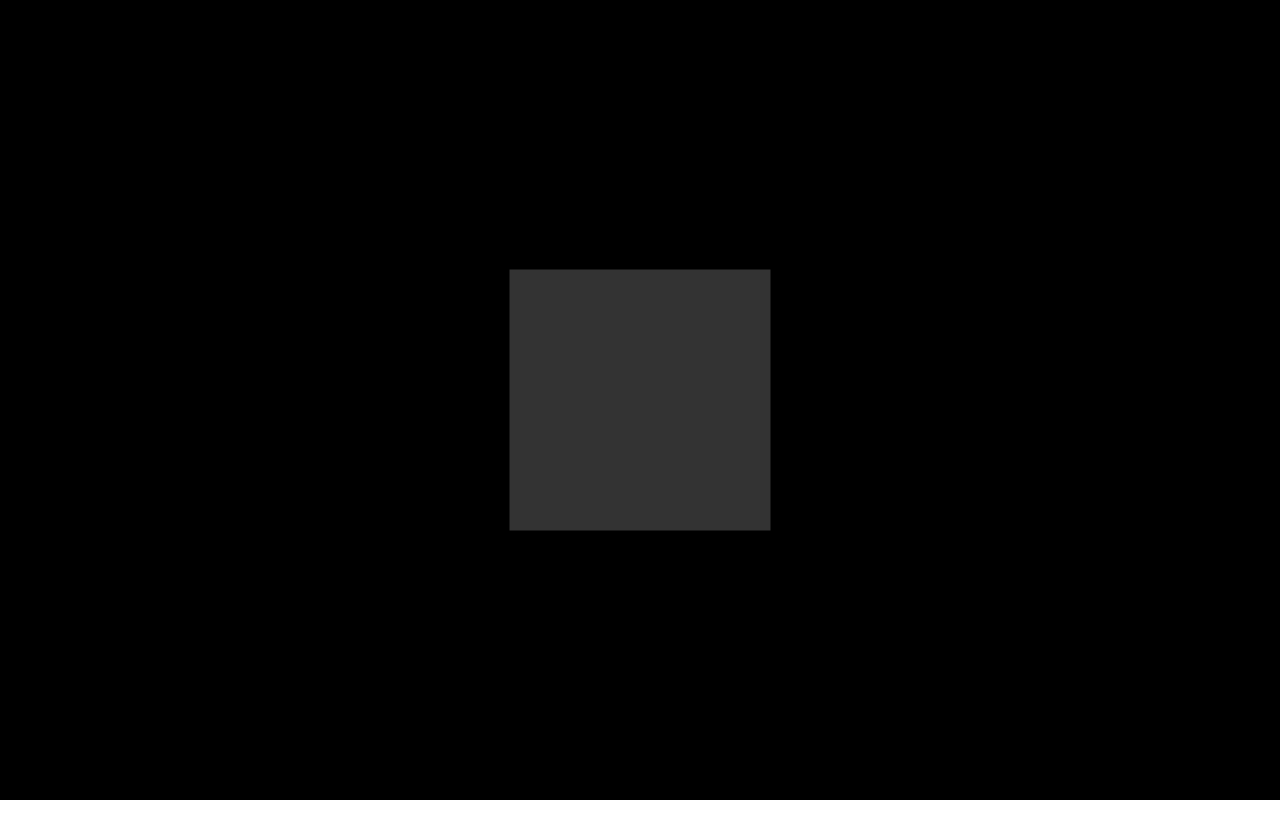
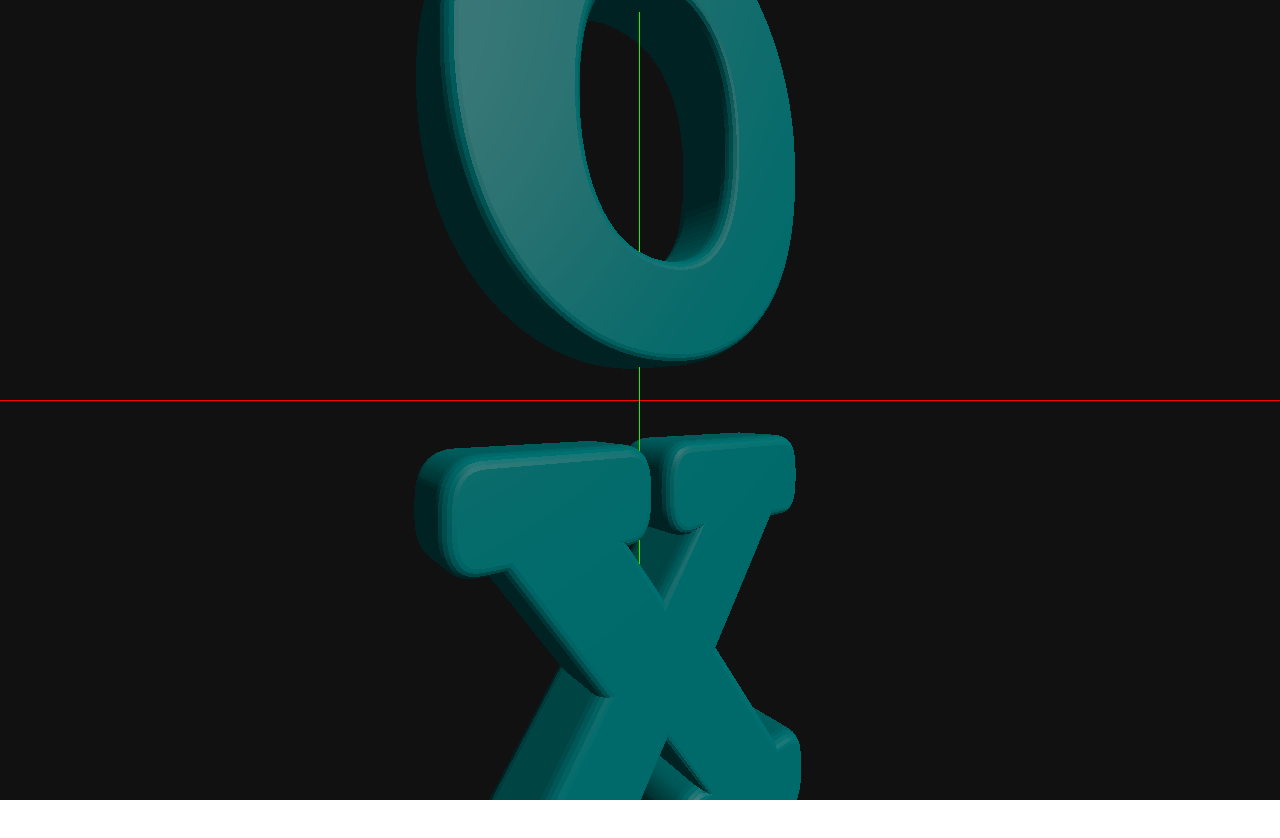
Before and after one commit to pSwaqtch/three_js-test, a website built with Vite: page index.html in a window 1280 px wide. Shown: the top 838 px of the page. Built offline with nearby package versions, Linux system fonts and the light colour scheme; animation ran at ten frames a second.

Commit message:
XO ready

```diff
--- a/index.html
+++ b/index.html
@@ -45,7 +45,7 @@
 
     <div id="point-coordinates" class="text"></div> -->
 
-    <script type="module" src="js/text_add_onClick_test.js"></script>
+    <script type="module" src="js/xoxo.js"></script>
     <script></script>
 </body>
 
--- a/js/xoxo.js
+++ b/js/xoxo.js
@@ -11,17 +11,17 @@ scene.background = new THREE.Color(0x111111); // Background color
 const camera = new THREE.PerspectiveCamera(75, window.innerWidth / window.innerHeight, 0.1, 1000);
 camera.position.z = 1;
 
-//renderer
+// Renderer
 const canvas = document.querySelector('.webgl');
-const renderer = new THREE.WebGLRenderer({canvas});
+const renderer = new THREE.WebGLRenderer({ canvas });
 renderer.setSize(window.innerWidth, window.innerHeight);
-renderer.setPixelRatio(2);
+renderer.setPixelRatio(window.devicePixelRatio);
 
 // Load a font
 const fontLoader = new FontLoader();
-fontLoader.load('Courier.json', (font) => {
-  // Create text geometry
-  const textGeometry = new TextGeometry('X', {
+
+const createTextGeometry = (text, font) => {
+  return new TextGeometry(text, {
     font: font,
     size: 1,
     height: 0.1,
@@ -32,19 +32,34 @@ fontLoader.load('Courier.json', (font) => {
     bevelOffset: 0,
     bevelSegments: 5,
   });
+};
+
+fontLoader.load('Courier.json', (font) => {
+  // Create text geometries
+  const textGeometryX = createTextGeometry('X', font);
+  const textGeometryO = createTextGeometry('O', font);
 
   // Create Phong material
   const material = new THREE.MeshPhongMaterial({ color: 0x00ffff, specular: 0x555555, shininess: 30 });
 
-  // Create mesh
-  const textMesh = new THREE.Mesh(textGeometry, material);
-  scene.add(textMesh);
+  // Create meshes
+  const textMeshX = new THREE.Mesh(textGeometryX, material);
+  const textMeshO = new THREE.Mesh(textGeometryO, material);
 
-  textGeometry.center();
+  // Position the meshes
+  textMeshX.position.y = -0.5; // Lower position for "X"
+  textMeshO.position.y = 0.5; // Higher position for "O"
+
+  scene.add(textMeshX);
+  scene.add(textMeshO);
+
+  textGeometryX.center();
+  textGeometryO.center();
 
   const pivotGroup = new THREE.Group();
   scene.add(pivotGroup);
-  pivotGroup.add(textMesh);
+  pivotGroup.add(textMeshX);
+  pivotGroup.add(textMeshO);
 
   // Add lights
   const ambientLight = new THREE.AmbientLight(0x404040); // Ambient light
@@ -52,7 +67,7 @@ fontLoader.load('Courier.json', (font) => {
   directionalLight.position.set(10, 10, 10).normalize();
   scene.add(ambientLight, directionalLight);
 
-  // controls
+  // Controls
   const controls = new OrbitControls(camera, canvas);
   controls.enableDamping = true;
   controls.enablePan = false;
@@ -61,9 +76,9 @@ fontLoader.load('Courier.json', (font) => {
   controls.autoRotateSpeed = 0;
 
   const axesHelper = new THREE.AxesHelper(5000);
-  const axesHelperi = new THREE.AxesHelper(-5000);
+  const axesHelperNegative = new THREE.AxesHelper(-5000);
   scene.add(axesHelper);
-  scene.add(axesHelperi);
+  scene.add(axesHelperNegative);
 
   // Animation
   const animate = () => {
```
